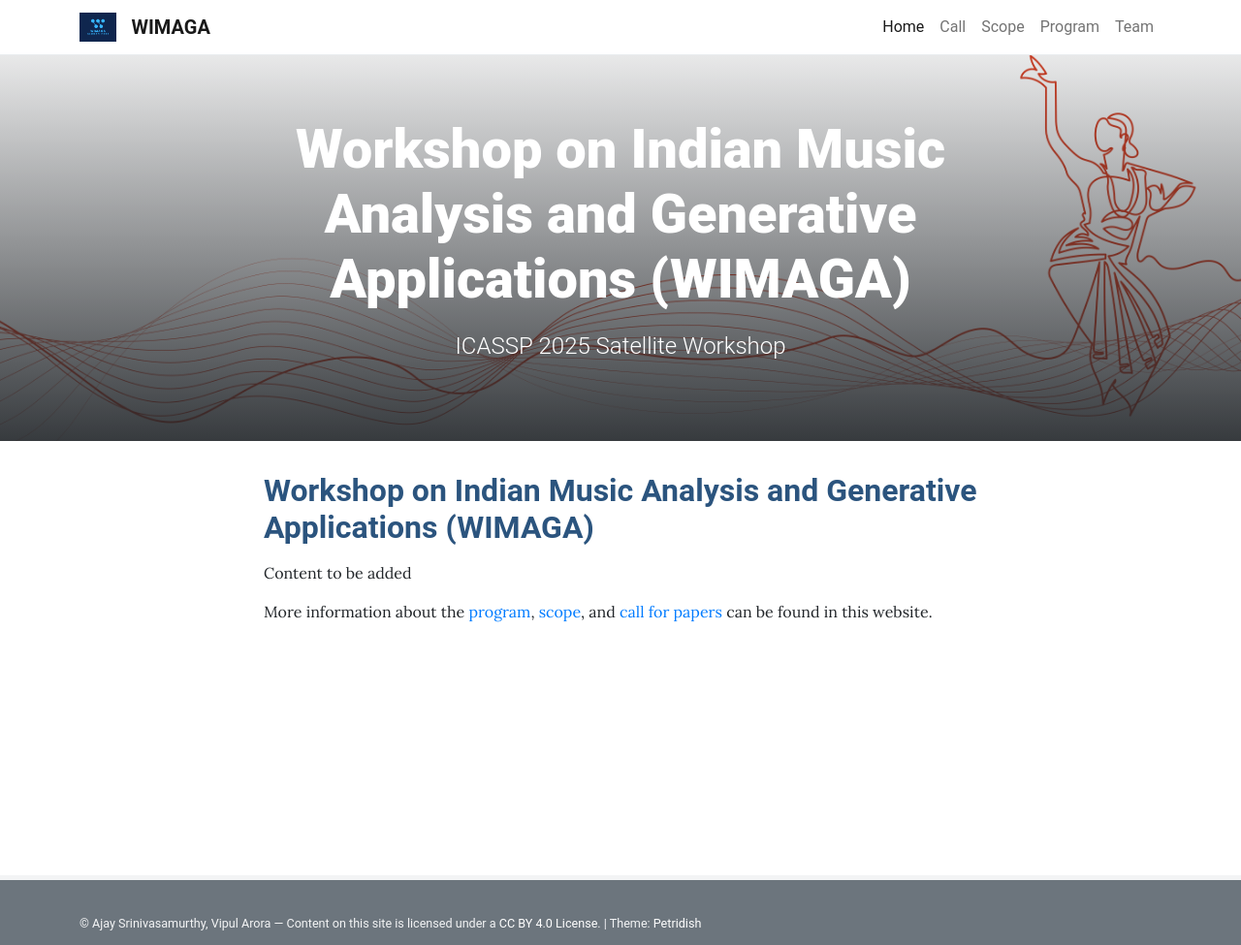
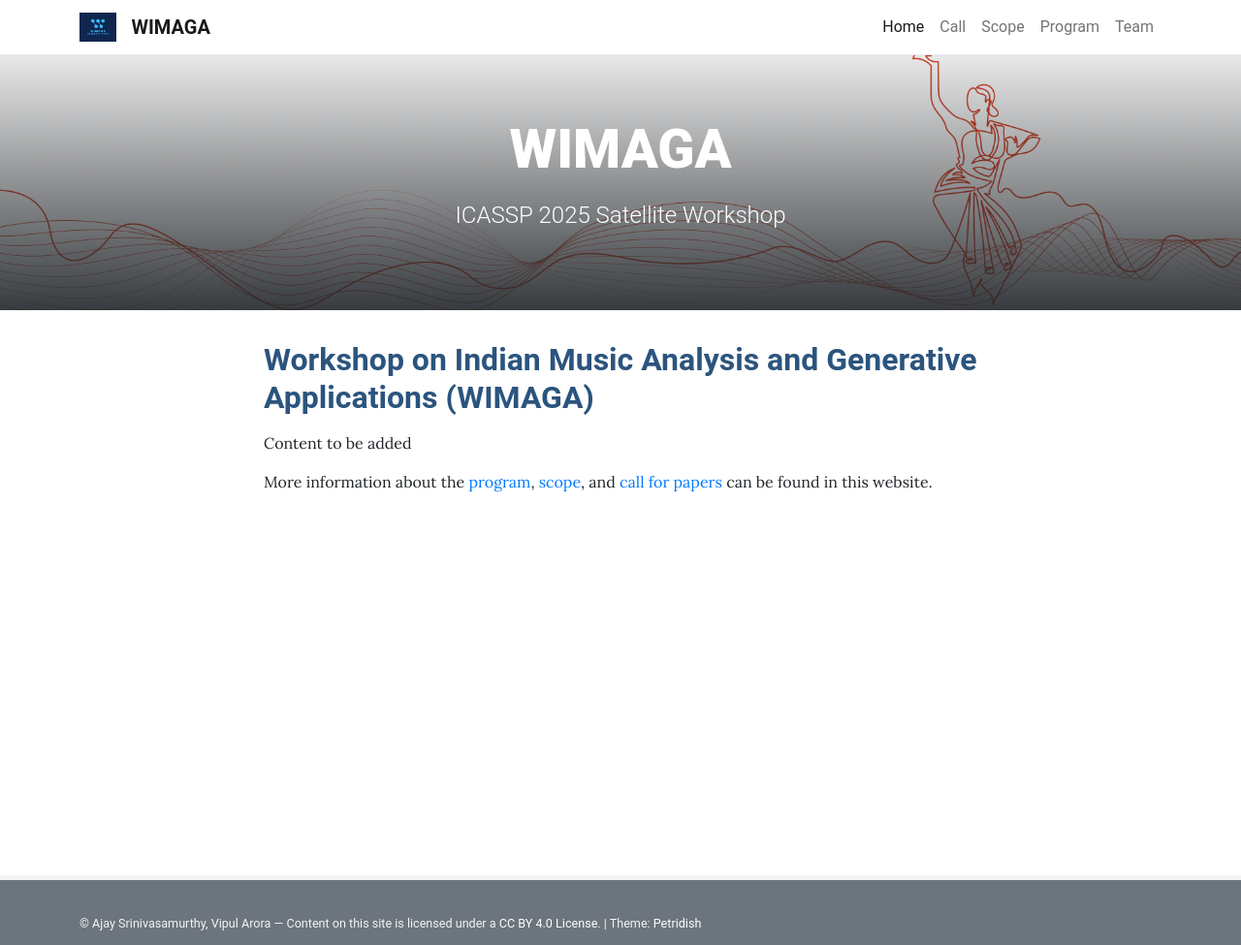
Before and after one commit to WIMAGA/wimaga.github.io, a Jekyll site: the page built from pages/home.md, in a window 1280 px wide. Shown: the whole page at 97% size. Built offline with Jekyll 4.4.1, drawn with Linux system fonts in a browser that asks for light colours.

Commit message:
Update home.md

```diff
--- a/pages/home.md
+++ b/pages/home.md
@@ -1,6 +1,6 @@
 ---
 layout: home
-title: Workshop on Indian Music Analysis and Generative Applications (WIMAGA)
+title: WIMAGA
 description: ICASSP 2025 Satellite Workshop
 background: /assets/theme/images/header.png
 permalink: /
```
